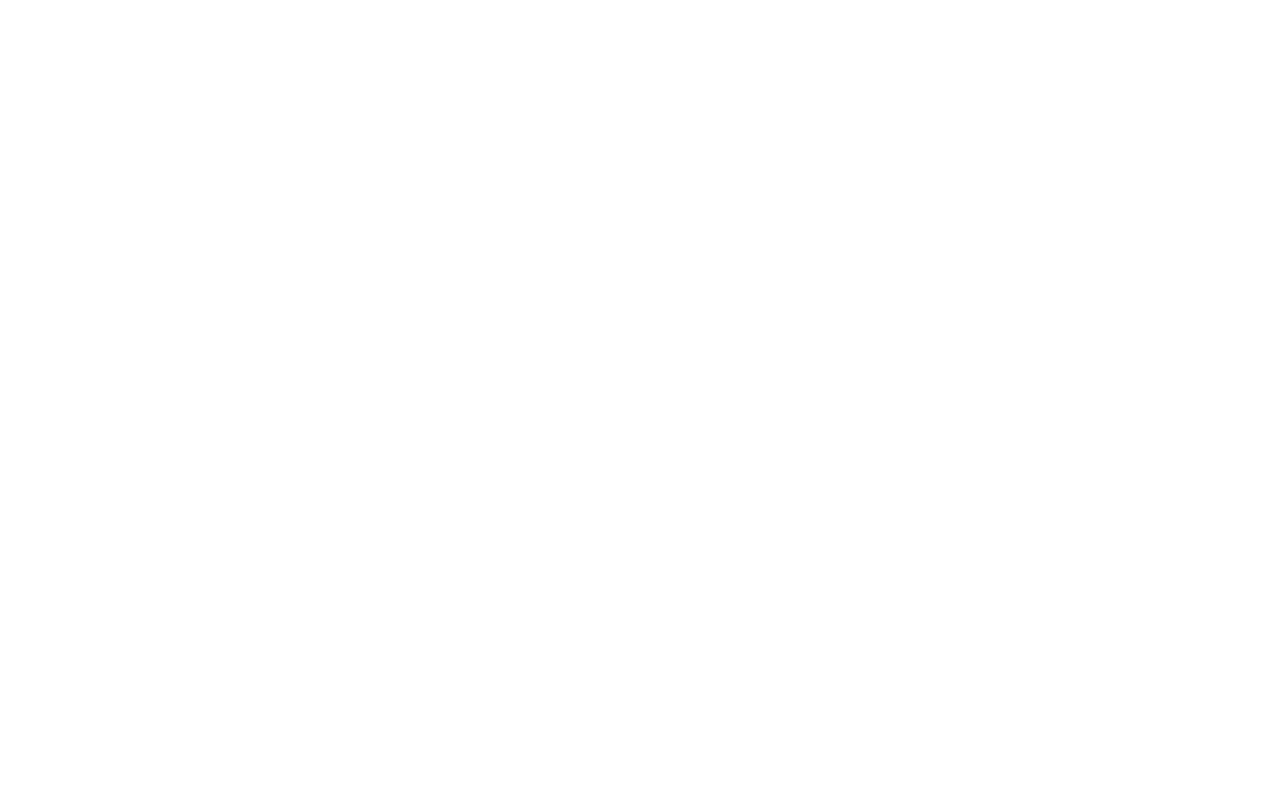
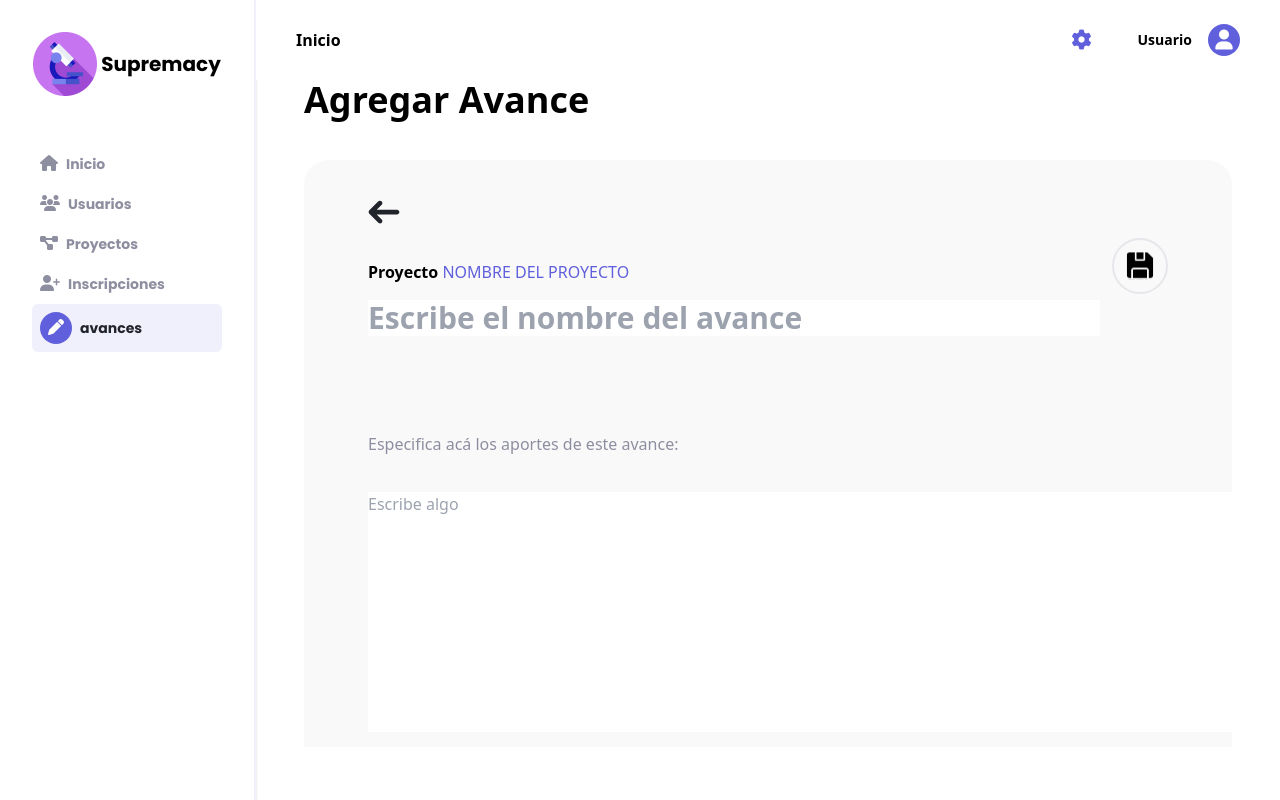
Before and after one commit to Ciclo4Mintic-Projects/gestProjects-MinTic, a React (Create React App) app: page /avances/add in a window 1280 px wide. Before the commit this address had no page. Built offline with nearby package versions, Linux system fonts and the light colour scheme.

Commit message:
añadiendo estilos para mejorar sección de avances

```diff
--- a/src/App.jsx
+++ b/src/App.jsx
@@ -9,7 +9,7 @@ import IndexCategory1 from 'pages/category1/Index';
 import Category1 from 'pages/category1/CategoryPage1';
 import IndexAvances from 'pages/Avances/Index'
 import AvancesLog from 'pages/Avances/AvancesLog';
-import AvancesTable from 'pages/Avances/AvancesTable';
+import AvancesAdd from 'pages/Avances/AvancesAdd';
 import EstadoUsuarios from 'pages/usuarios/Index';
 import EditarUsuario from 'pages/usuarios/Editar';
 import 'styles/globals.css';
@@ -56,6 +56,7 @@ function App() {
                 <Route path='inscripcion/editar/:_id' element={<EditarInscripcion />} />
                 <Route path='avances' element={<IndexAvances />} />
                 <Route path='avances/edit/:_id' element={<AvancesLog />} />
+                <Route path='avances/add' element={<AvancesAdd />} />
 
               </Route>
             </Routes>
--- a/src/components/ButtonLong.jsx
+++ /dev/null
@@ -1,11 +0,0 @@
-import React from 'react'
-
-const ButtonLong = ({ children }) => {
-  return (
-    <button className=" w-44 h-14 bg-backgContTem text-purpleTem rounded-3xl font-semibold ">
-      {children}
-    </button>
-  )
-}
-
-export default ButtonLong
--- /dev/null
+++ b/src/components/ButtonPurple.jsx
@@ -0,0 +1,11 @@
+import React from 'react'
+
+const ButtonPurple = ({ children }) => {
+  return (
+    <button className=" px-4 h-12 bg-purpleTem text-backgContTem rounded-3xl font-semibold hover:bg-purple-400 ">
+      {children}
+    </button>
+  )
+}
+
+export default ButtonPurple
--- a/src/graphql/avances/queries.js
+++ b/src/graphql/avances/queries.js
@@ -10,6 +10,7 @@ const GET_AVANCES = gql`
       _id
       creadoPor {
         nombre
+        apellido
         _id
       }
       proyecto {
--- /dev/null
+++ b/src/pages/Avances/AvancesAdd.jsx
@@ -0,0 +1,68 @@
+import React from 'react'
+import { NavLink, useParams } from 'react-router-dom';
+import useFormData from 'hooks/useFormData'
+import ButtonCircle from 'components/ButtonCircle'
+
+import backArrow from 'assets/Arrow.svg'
+import diskette from 'assets/diskette.svg'
+
+
+const AvancesAdd = () => {
+
+  const { form, formData, updateFormData } = useFormData(null)
+
+
+  const submitForm = (e) => {
+    // e.preventDefault();
+    // console.log("form datas: ", formData);
+    // editarAvance({
+    //   variables: { ...formData, _id }
+    // })
+  }
+
+  return (
+    <div >
+      <form className="  mx-12" onSubmit={submitForm} ref={form}>
+        <h2 className="text-4xl font-bold  ">Agregar Avance</h2>
+        <div className="bg-backgContTem rounded-3xl mt-10 px-16 py-9">
+          <div className="flex justify-between items-center">
+            <div className="w-full">
+              <NavLink to={"/avances"}>
+                <img src={backArrow} className=" mb-8" alt="back arrow icon" />
+              </NavLink>
+              <p className=" text-purpleTem mb-4"><span className=" text-black font-bold">Proyecto</span>  NOMBRE DEL PROYECTO</p>
+
+              <input
+                className="  text-3xl font-bold outline-none w-full"
+                defaultValue=""
+                placeholder="Escribe el nombre del avance"
+                name="titulo"
+              />
+            </div>
+            <div className="flex">
+              <ButtonCircle label="guardar" update={updateFormData}>
+                <img src={diskette} alt="" />
+              </ButtonCircle>
+
+            </div>
+          </div>
+          <h6 className=" text-grayTem mt-24 mb-9">Especifica acá los aportes de este avance:</h6>
+          <textarea
+            name="descripcion"
+            id=""
+            cols="170"
+            rows="10"
+            defaultValue=""
+            className=" outline-none resize-none"
+            placeholder="Escribe algo"
+          >
+
+          </textarea>
+
+        </div>
+      </form>
+    </div>
+  )
+}
+
+export default AvancesAdd
--- a/src/pages/Avances/AvancesLog.jsx
+++ b/src/pages/Avances/AvancesLog.jsx
@@ -1,13 +1,11 @@
-import React, { useState, useEffect } from 'react'
+import React from 'react'
 import ButtonCircle from 'components/ButtonCircle'
 import diskette from 'assets/diskette.svg'
 import backArrow from 'assets/Arrow.svg'
-//import { data } from './fakeData'
 import { NavLink, useParams } from 'react-router-dom';
 import { useQuery, useMutation } from '@apollo/client'
 import { GET_AVANCE } from 'graphql/avances/queries'
 import useFormData from 'hooks/useFormData'
-import Input from 'components/Input'
 import { EDITAR_AVANCE } from 'graphql/avances/mutations';
 const AvancesLog = () => {
 
@@ -32,36 +30,24 @@ const AvancesLog = () => {
     })
   }
 
-
-
-
-
-
   return (
-
-    <div className=" bg-backgContTem">
-      <form className=" mt-36 mx-12" onSubmit={submitForm} ref={form}>
-        <h2 className="text-4xl font-bold  ">Avances</h2>
-        <div className="bg-white rounded-3xl mt-10 px-16 py-9">
+    <div >
+      <form className=" mx-12" onSubmit={submitForm} ref={form}>
+        <h2 className="text-4xl font-bold  ">Edición de avance</h2>
+        <div className="bg-backgContTem rounded-3xl mt-10 px-16 py-9">
           <div className="flex justify-between items-center">
             <div className="w-full">
               <NavLink to={"/avances"}>
                 <img src={backArrow} className=" mb-8" alt="back arrow icon" />
               </NavLink>
-              <p className=" text-grayTem mb-4">{queryData.Avance.proyecto.nombre}</p>
+              <p className=" text-purpleTem mb-4"><span className=" text-black font-bold">Proyecto</span>  {queryData.Avance.proyecto.nombre}</p>
+              <h6 className=" text-grayTem mt-14 mb-4">Título del avance:</h6>
               <input
                 className="  text-3xl font-bold outline-none w-full"
                 defaultValue={queryData.Avance.titulo}
                 placeholder="Escribe el nombre del avance"
                 name="titulo"
               />
-
-              {/* <Input
-                styles="text-3xl font-bold outline-none w-full"
-                defaultValue={data.Avance.proyecto.nombre}
-                placeholder="Escribe el nombre del avance"
-                name="titulo"
-              /> */}
             </div>
             <div className="flex">
               <ButtonCircle label="guardar" update={updateFormData}>
@@ -70,8 +56,7 @@ const AvancesLog = () => {
               <ButtonCircle>+</ButtonCircle>
             </div>
           </div>
-          <h6 className=" text-grayTem mt-24 mb-9">Especifica acá los aportes de este avance:</h6>
-          {/* <input className=" w-full h-28" value={content} onChange={e => { setContent(e.target.value) }} /> */}
+          <h6 className=" text-grayTem mt-14 mb-4">Especifica acá los aportes de este avance:</h6>
           <textarea
             name="descripcion"
             id=""
@@ -79,7 +64,6 @@ const AvancesLog = () => {
             rows="10"
             defaultValue={queryData.Avance.descripcion}
             className=" outline-none resize-none"
-
           >
 
           </textarea>
--- a/src/pages/Avances/AvancesTable.jsx
+++ b/src/pages/Avances/AvancesTable.jsx
@@ -1,39 +1,54 @@
 import React from 'react'
-import ButtonLong from '../../components/ButtonLong'
+import ButtonPurple from '../../components/ButtonPurple'
 import { NavLink } from 'react-router-dom';
 import { useQuery } from '@apollo/client'
 import { GET_AVANCES } from 'graphql/avances/queries'
+
+
 const AvancesTable = ({ avancesData }) => {
   const { data, error, loading } = useQuery(GET_AVANCES)
 
 
   return (
-    <div className="grid  pt-24">
-      <div className="grid grid-cols-5 w-full text-lg font-semibold text-purpleTem  px-20 mb-6 ">
-        <p>Creador</p>
-        <p>Proyecto</p>
-        <p>Avance</p>
-        <p>Observaciones</p>
-        <p>Detalles</p>
-      </div>
-
+    <table className="tabla">
+      <thead >
+        <tr>
+          <th>Creador</th>
+          <th>Proyecto</th>
+          <th>Avance</th>
+          <th>Observaciones</th>
+          <th>Acciones</th>
+        </tr>
+      </thead>
+      <tbody>
         {data && data.Avances.map((avance) => {
           return (
-          <div className="grid grid-cols-5 w-full py-6 border-t-2  px-20 items-center" key={avance._id}>
-            <p>{avance.creadoPor.nombre}</p>
-            <p>{avance.proyecto.nombre}</p>
-            <p>{avance.titulo}</p>
-            <p className="justify-self-center">{avance.observaciones.length}</p>
+            <tr key={avance._id}>
+              <td>{avance.creadoPor.nombre + " " + avance.creadoPor.apellido}</td>
+              <td>{avance.proyecto.nombre}</td>
+              <td>{avance.titulo}</td>
+              <td className="justify-self-center">{avance.observaciones.length}</td>
+              <td>
                 <NavLink
                   to={`edit/${avance._id}`}
                 >
-              <ButtonLong>Ver más</ButtonLong>
+                  <ButtonPurple>
+                    <i className="fas fa-edit" />
+                  </ButtonPurple>
                 </NavLink>
+                <ButtonPurple>
+                  <i className="fas fa-trash" />
+                </ButtonPurple>
 
-          </div>
+              </td>
+
+
+
+            </tr>
           )
         })}
-    </div>
+      </tbody>
+    </table>
   )
 }
 
--- a/src/pages/Avances/Index.jsx
+++ b/src/pages/Avances/Index.jsx
@@ -1,21 +1,21 @@
 import React, { useEffect } from 'react'
 import AvancesTable from './AvancesTable'
-// import { useQuery } from '@apollo/client'
-// import { GET_AVANCES } from 'graphql/avances/queries'
+import ButtonCircle from 'components/ButtonCircle';
+import ButtonPurple from 'components/ButtonPurple';
+import { NavLink } from 'react-router-dom';
 
 const IndexAvances = () => {
 
-  //const { data, error, loading } = useQuery(GET_AVANCES)
-
-  // useEffect(() => {
-  //   console.log("data servidor", data);
-  // }, [data])
-
   return (
-    <div className=" bg-backgContTem">
-      <div className=" mt-36 mx-12">
+    <div>
+      <div className="  mx-12">
         <h2 className="text-4xl font-bold font-poppins ">Avances</h2>
-        <div className="bg-white rounded-3xl mt-10">
+        <div className=" flex mt-10 flex-col">
+          <NavLink to={"/avances/add"}>
+            <ButtonPurple>
+              Añadir avance
+            </ButtonPurple>
+          </NavLink>
           <AvancesTable />
         </div>
       </div>
```
Lines whose indentation alone changed are shown as unchanged.
